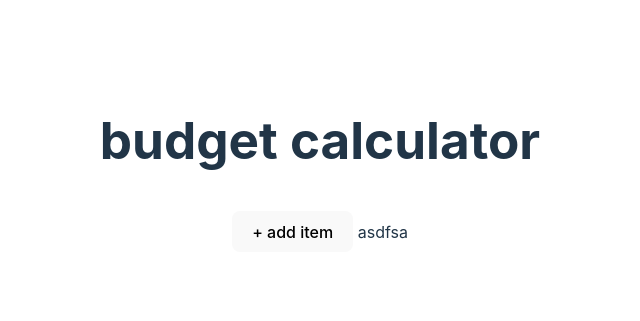
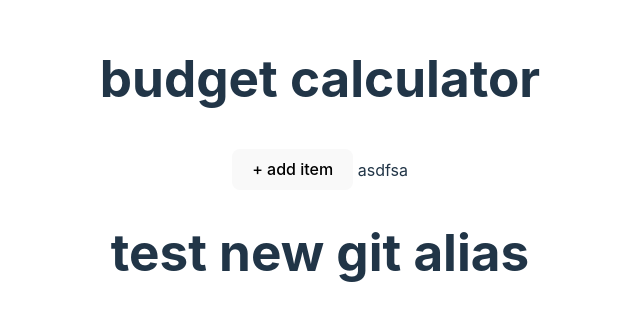
Before and after one commit to githubchew/svelte_ex_code, a Svelte app: page / in a window 1280 px wide. Shown: the part 239-560 px from the top of the page, without its empty margins (320-960 px from the left). Built offline with nearby package versions, Linux system fonts and the light colour scheme.

Commit message:
alias commit

```diff
--- a/src/App.svelte
+++ b/src/App.svelte
@@ -4,3 +4,5 @@
 </script>
 
 <Navbar />
+
+<h1>test new git alias</h1>
```
